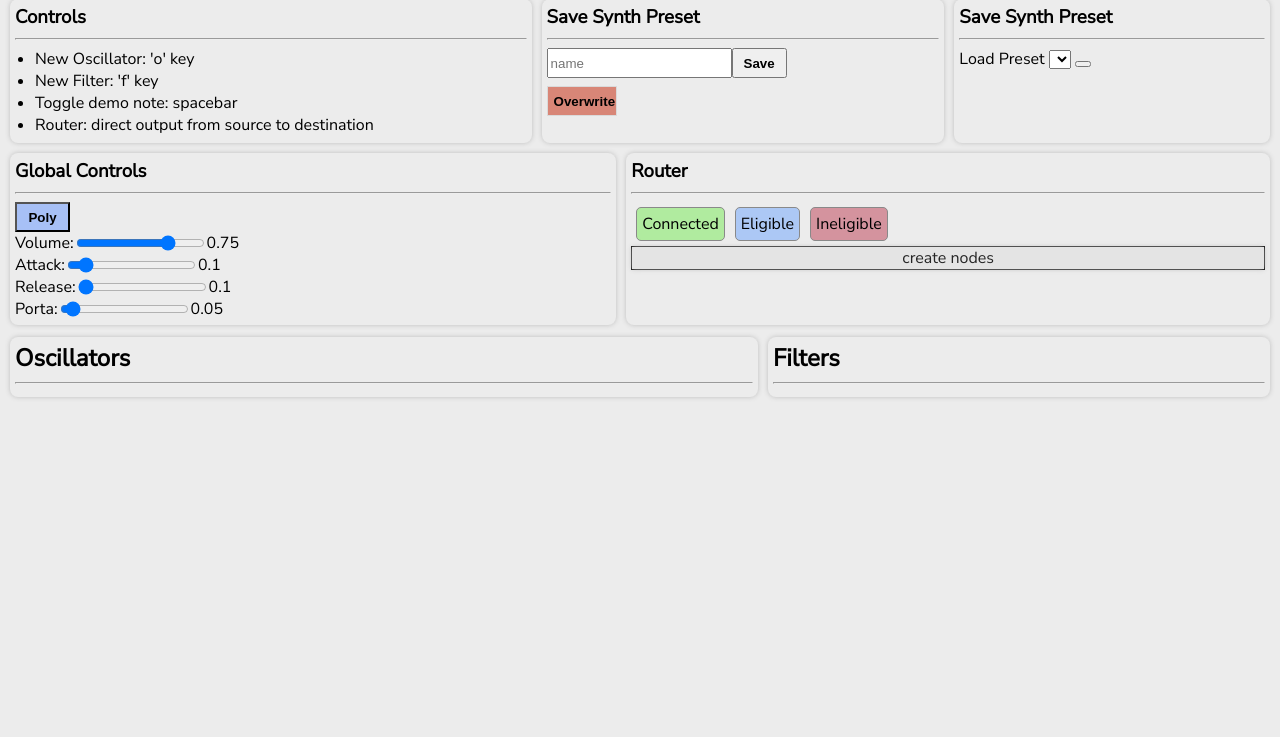
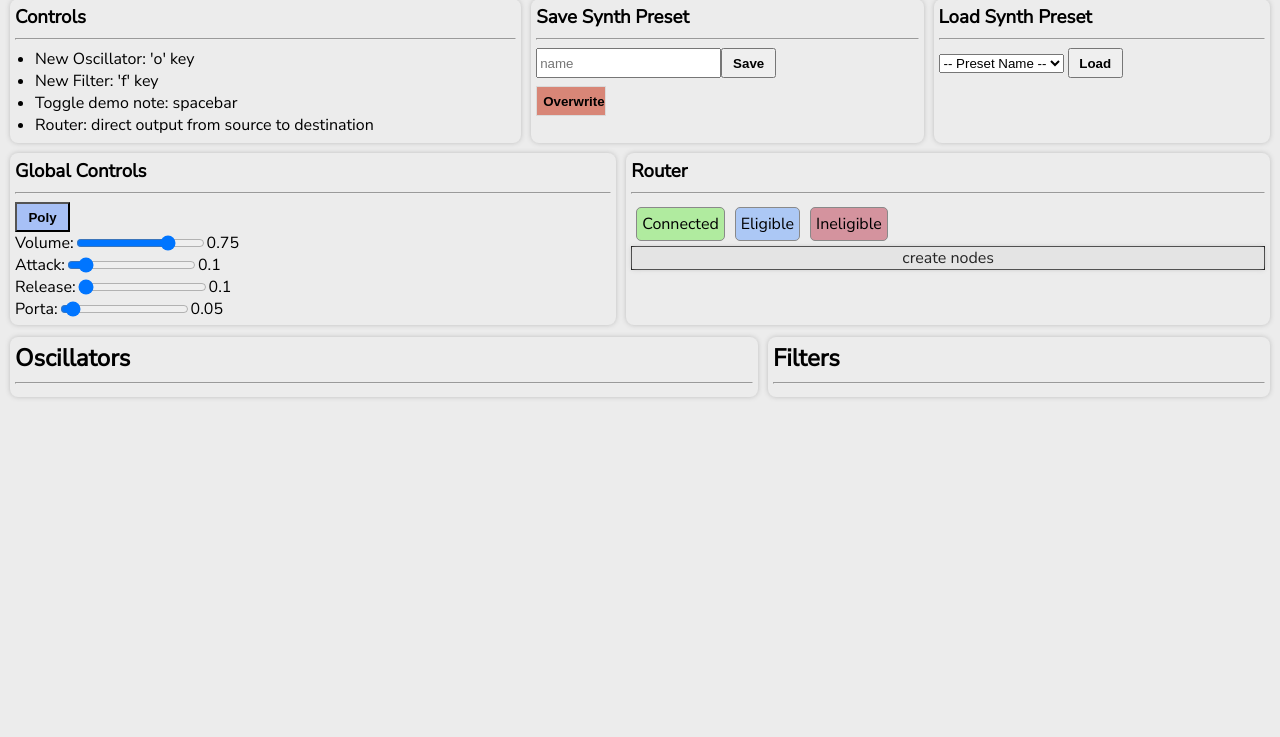
Before and after one commit to slhodak/WebSynth, a website: page dist/index.html in a window 1280 px wide. Shown: the part 63-800 px from the top of the page. Drawn offline with Linux system fonts and the light colour scheme.

Commit message:
Fix up incomplete preset module html

```diff
--- a/dist/index.html
+++ b/dist/index.html
@@ -35,12 +35,13 @@
       <button class="overwrite false" type="button">Overwrite</button>
     </div>
     <div class="module load light">
-      <h3>Save Synth Preset</h3>
+      <h3>Load Synth Preset</h3>
       <hr>
       <!-- selector with preset names from server -->
-      <label for="presets">Load Preset</label>
-      <select name="presets" class="presetSelector"></select>
-      <button class="loadPreset" type="button"></button>
+      <select name="presets" class="presetSelector">
+        <option>-- Preset Name --</option>
+      </select>
+      <button class="loadButton" type="button">Load</button>
       <div class="presetPreview">
         <!-- <p>Overview</p>
         <div class="presetPreview"></div> -->
--- a/dist/style.css
+++ b/dist/style.css
@@ -90,7 +90,7 @@ ul {
   margin-top: 5px;
 }
 
-.polyButton, .saveButton {
+.polyButton, .saveButton, .loadButton {
   height: 30px;
   width: 55px;
   font-weight: 700;
```
